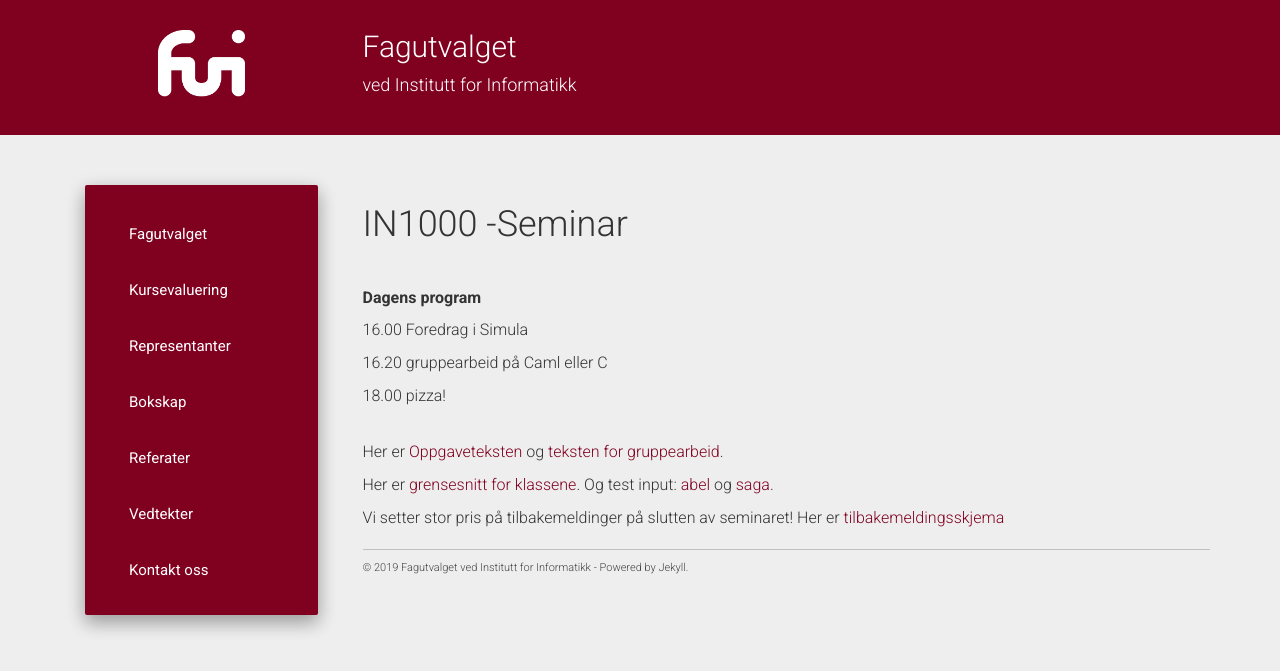
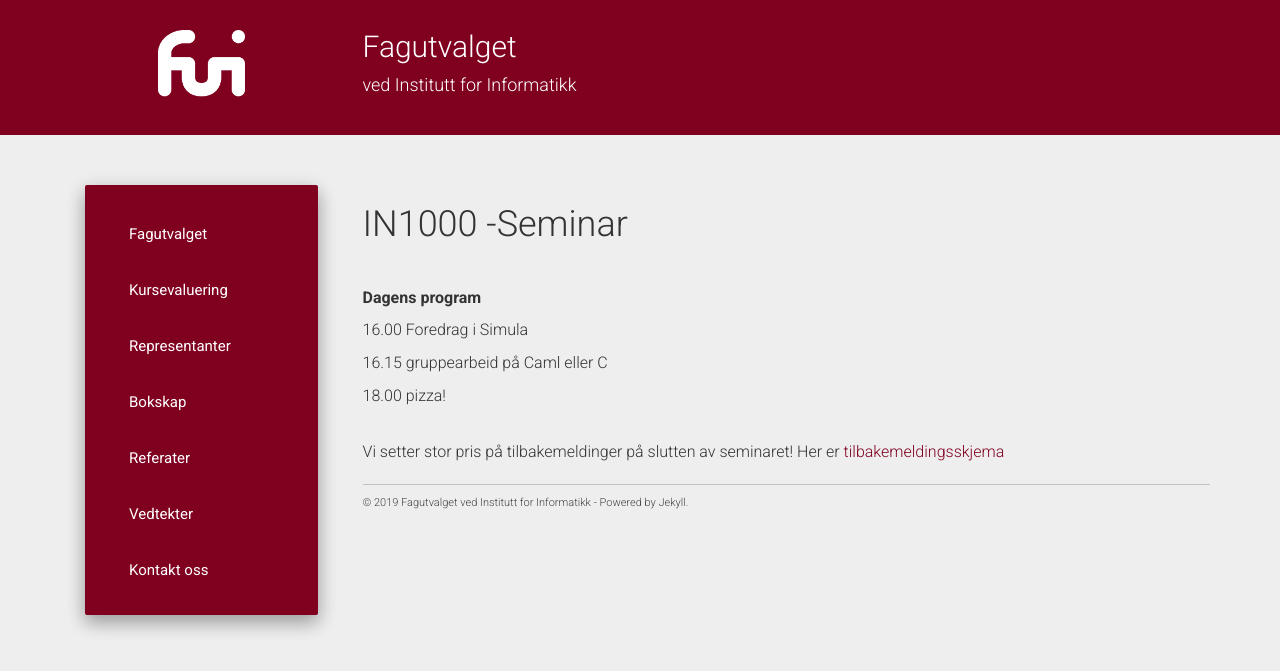
Before and after one commit to fui/fui.github.io, a Jekyll site: the page built from pages/1000.md, in a window 1280 px wide. Shown: the top 671 px of the page. Built offline with Jekyll 4.4.1, drawn with Linux system fonts in a browser that asks for light colours; nearby versions of some CDN libraries.

Commit message:
Oppdatering for H21

```diff
--- a/pages/1000.md
+++ b/pages/1000.md
@@ -13,15 +13,9 @@ modeline: " vim: set spl=nb: "
 
 16.00 Foredrag i Simula
 
-16.20 gruppearbeid på Caml eller C
+16.15 gruppearbeid på Caml eller C
 
 18.00 pizza!
 <br><br>
 
-Her er [Oppgaveteksten](/static/IN1000-seminar/ny_versjon_prosjektoppgave.docx.pdf) og [teksten for gruppearbeid](/static/IN1000-seminar/IN1000-Seminar-gruppeoppgaver.pdf).
-
-
-Her er [grensesnitt for klassene](/static/IN1000-seminar/prosjektoppgave_grensesnitt.py).
-Og test input: [abel](/static/IN1000-seminar/abel.txt) og [saga](/static/IN1000-seminar/saga.txt).
-
 Vi setter stor pris på tilbakemeldinger på slutten av seminaret! Her er [tilbakemeldingsskjema](https://nettskjema.no/a/tilbakemelding-h21)
```
